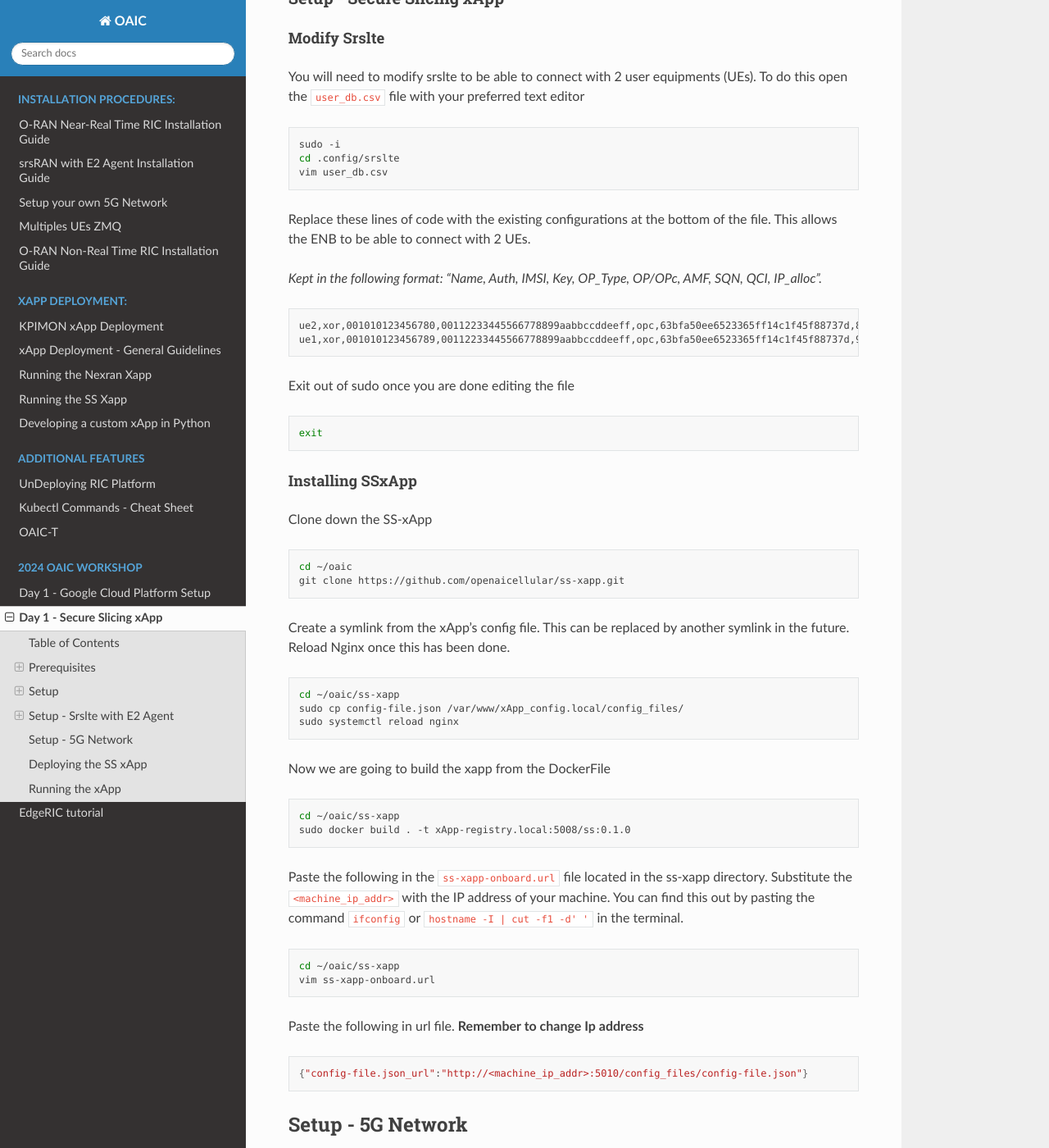
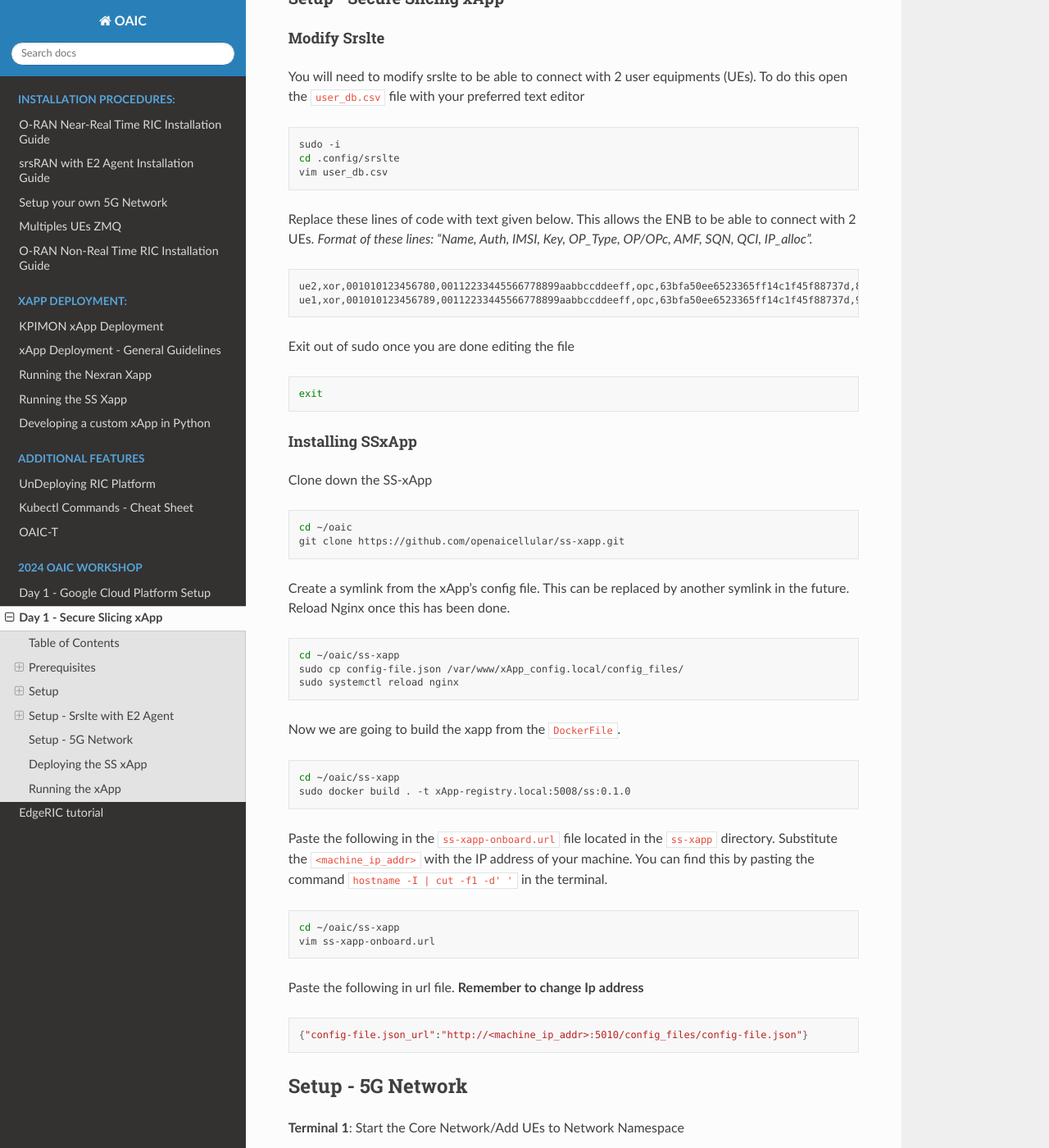
Before and after one commit to openaicellular/oaic, a Sphinx documentation site: the page built from docs/source/2024_workshop_ss.rst, in a window 1280 px wide and 1400 px high, scrolled down 6208 px. Shown: the whole window at 82% size. Built offline with Sphinx 7.4.7 and the Read the Docs theme 2.0.0, drawn with Linux system fonts in a browser that asks for light colours; pages that are not in the unit, such as notebooks, are missing from menus; some of the changed text lies outside the part shown.

Commit message:
Clean: minor docs cleanup.

```diff
--- a/docs/source/2024_workshop_ss.rst
+++ b/docs/source/2024_workshop_ss.rst
@@ -267,11 +267,9 @@ You will need to modify srslte to be able to connect with 2 user equipments (UEs
     cd .config/srslte
     vim user_db.csv
 
-Replace these lines of code with the existing configurations at the bottom of the file. This allows the ENB to be able to connect with 2 UEs.
+Replace these lines of code with text given below. This allows the ENB to be able to connect with 2 UEs. *Format of these lines: "Name, Auth, IMSI, Key, OP_Type, OP/OPc, AMF, SQN, QCI, IP_alloc".*
 
-*Kept in the following format: "Name, Auth, IMSI, Key, OP_Type, OP/OPc, AMF, SQN, QCI, IP_alloc".*
-
-.. code-block:: rst
+.. code-block:: text
 
     ue2,xor,001010123456780,00112233445566778899aabbccddeeff,opc,63bfa50ee6523365ff14c1f45f88737d,8000,000000001635,7,dynamic
     ue1,xor,001010123456789,00112233445566778899aabbccddeeff,opc,63bfa50ee6523365ff14c1f45f88737d,9001,00000000131b,7,dynamic
@@ -300,14 +298,14 @@ Create a symlink from the xApp’s config file. This can be replaced by another
     sudo cp config-file.json /var/www/xApp_config.local/config_files/
     sudo systemctl reload nginx
 
-Now we are going to build the xapp from the DockerFile
+Now we are going to build the xapp from the ``DockerFile``.
 
 .. code-block:: bash
 
     cd ~/oaic/ss-xapp
     sudo docker build . -t xApp-registry.local:5008/ss:0.1.0
 
-Paste the following in the ``ss-xapp-onboard.url`` file located in the ss-xapp directory. Substitute the ``<machine_ip_addr>`` with the IP address of your machine. You can find this out by pasting the command ``ifconfig`` or ``hostname -I | cut -f1 -d' '`` in the terminal.
+Paste the following in the ``ss-xapp-onboard.url`` file located in the ``ss-xapp`` directory. Substitute the ``<machine_ip_addr>`` with the IP address of your machine. You can find this by pasting the command ``hostname -I | cut -f1 -d' '`` in the terminal.
 
 .. code-block:: bash
 
@@ -328,7 +326,7 @@ Setup - 5G Network
 Srsepc
 ~~~~~~
 
-**Terminal 1**: Start the Core Network/Add Ues to Network Namespace
+**Terminal 1**: Start the Core Network/Add UEs to Network Namespace
 
 .. code-block:: bash
 
```
Also changed, not shown: other parts of docs/source/2024_workshop_ss.rst (+1 -1 lines), docs/source/2024_workshop_gcp.rst (+7 -9 lines).
